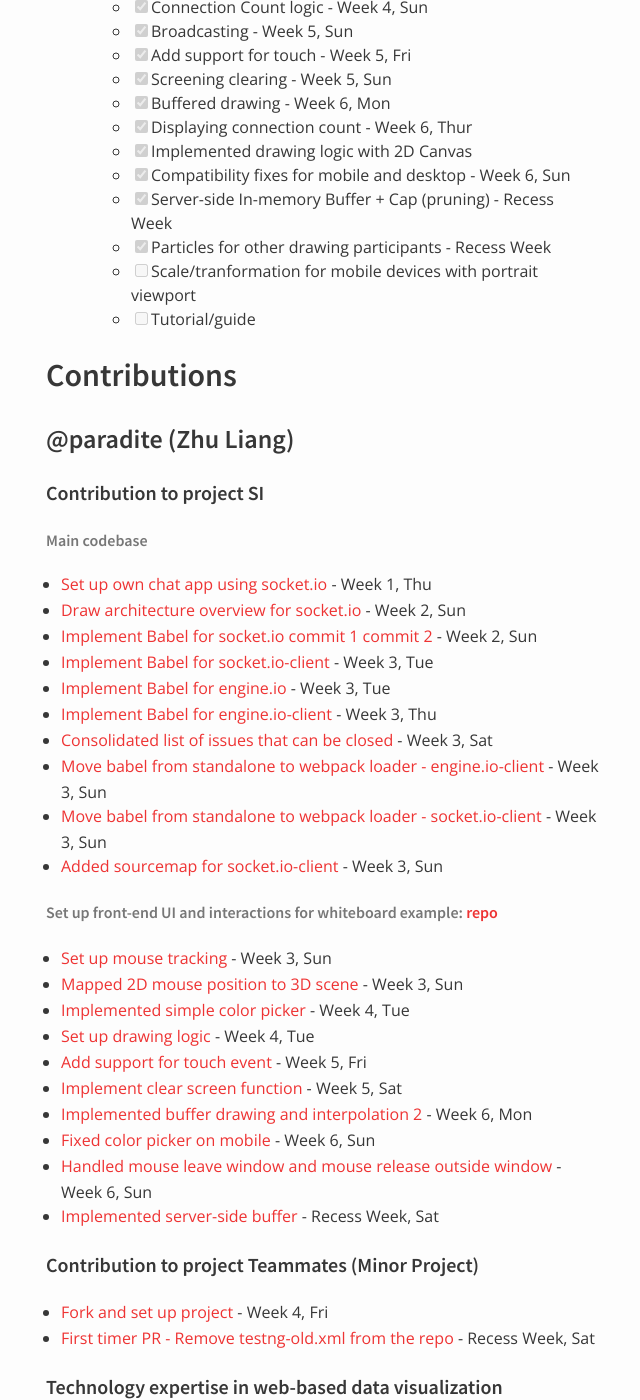
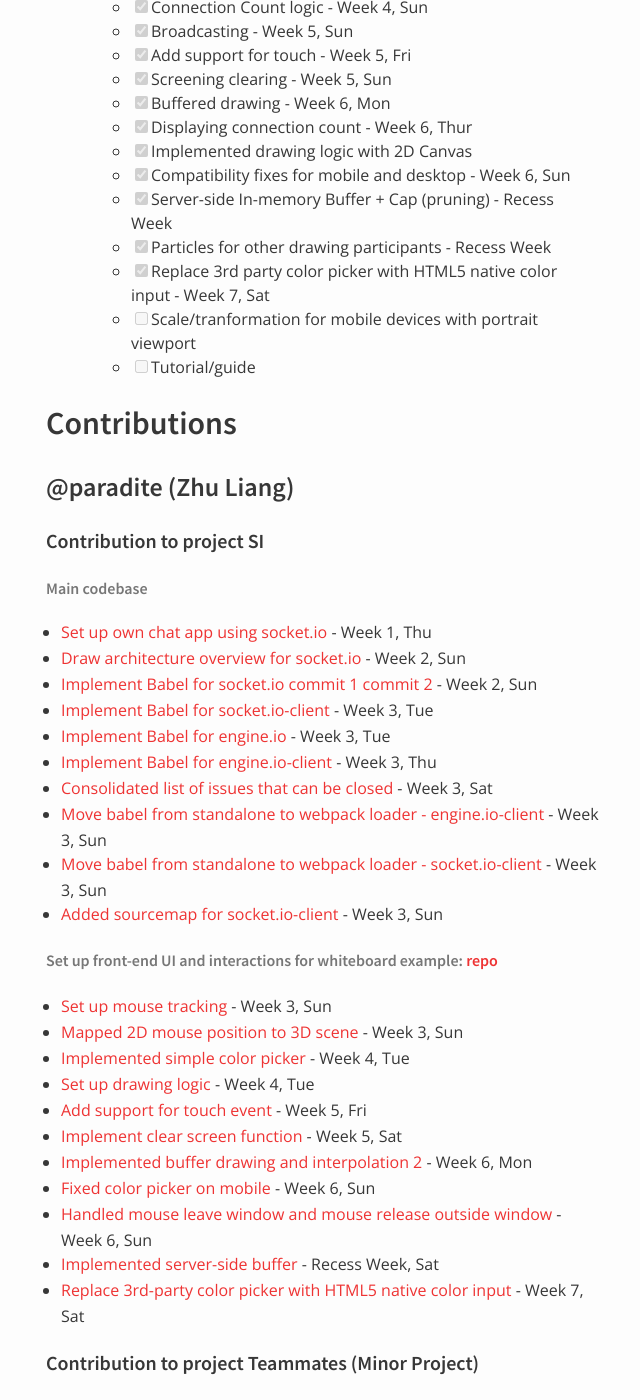
Before and after one commit to nus-oss/cs3281-AY1516S2-website, a Jekyll site: the page built from teams/socketio.md, in a window 1280 px wide and 1400 px high, scrolled down 2360 px. Shown: the whole window, without its empty margins (324-964 px from the left). Built offline with Jekyll 4.4.1, drawn with Linux system fonts in a browser that asks for light colours.

Commit message:
update week 7

```diff
--- a/teams/socketio.md
+++ b/teams/socketio.md
@@ -88,6 +88,7 @@
   * [x] Compatibility fixes for mobile and desktop - Week 6, Sun
   * [x] Server-side In-memory Buffer + Cap (pruning) - Recess Week
   * [x] Particles for other drawing participants - Recess Week
+  * [x] Replace 3rd party color picker with HTML5 native color input - Week 7, Sat
   * [ ] Scale/tranformation for mobile devices with portrait viewport
   * [ ] Tutorial/guide
 
@@ -120,6 +121,7 @@
   * [Fixed color picker on mobile](https://github.com/nus-fboa2016-si/whiteboard/commit/eca548045f8a83d6d3674408c9f610351439b9e7) - Week 6, Sun
   * [Handled mouse leave window and mouse release outside window](https://github.com/nus-fboa2016-si/whiteboard/commit/d8a8ba7d945f19a1a8d4426ff5f65222b725d7fe) - Week 6, Sun
   * [Implemented server-side buffer](https://github.com/nus-fboa2016-si/whiteboard/commit/67a8208cfb8011df08250216858d01487d368682) - Recess Week, Sat
+  * [Replace 3rd-party color picker with HTML5 native color input](https://github.com/nus-fboa2016-si/whiteboard/commit/daf835de5fd95d11af9d1c8fc47aac15507549fe) - Week 7, Sat
 
 #### Contribution to project Teammates (Minor Project)
   * [Fork and set up project](https://github.com/paradite/teammates) - Week 4, Fri
```
